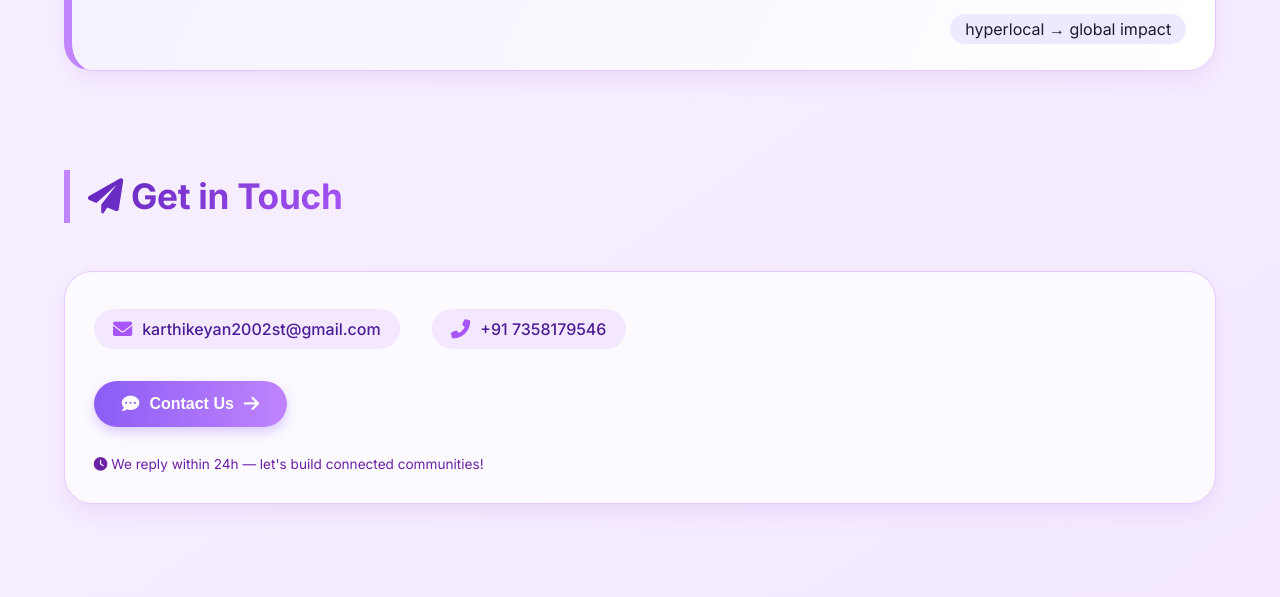
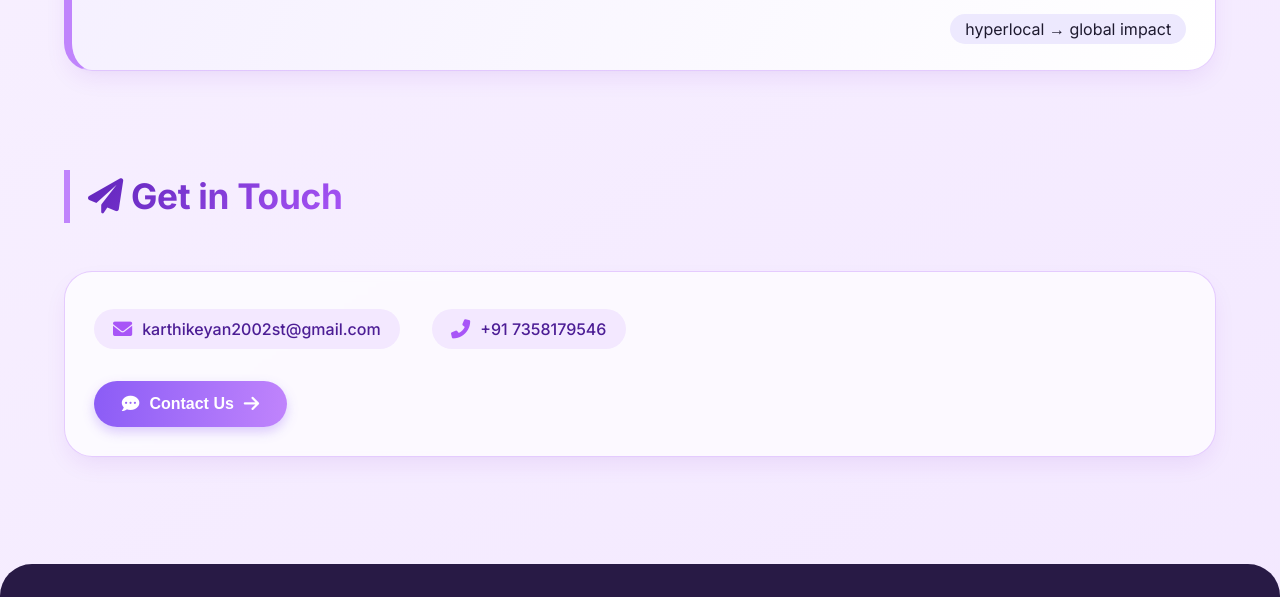
Before and after one commit to karthi-sam/local_loop, a plain HTML site: page index.html in a window 1280 px wide. Shown: the part 1377-1974 px from the top of the page. Drawn offline with Linux system fonts and the light colour scheme.

Commit message:
index.html

```diff
--- a/index.html
+++ b/index.html
@@ -488,7 +488,7 @@
             <p><i class="fas fa-phone-alt"></i> +91 7358179546 </p>
         </div>
         <button class="btn-primary ripple" id="contactButton"><i class="fas fa-comment-dots"></i> Contact Us <i class="fas fa-arrow-right"></i></button>
-        <p style="font-size: 0.85rem; margin-top: 0.7rem; color:#6b21a5;"><i class="fas fa-clock"></i> We reply within 24h — let's build connected communities!</p>
+
     </div>
 </section>
 
```
